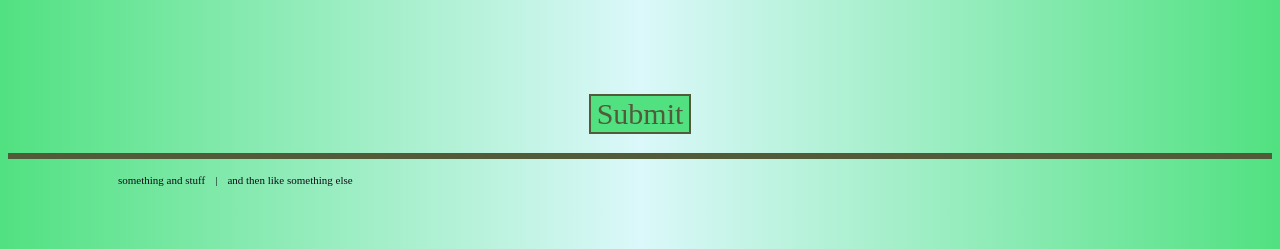
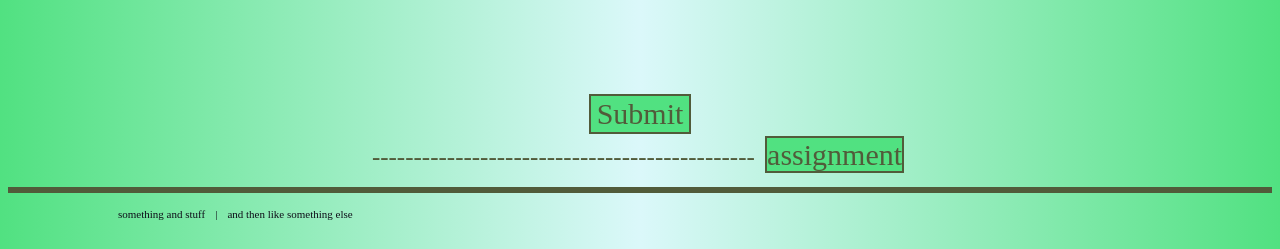
Before and after one commit to MannOfPootis/School-project, a PHP site: page /school-project/Prof/ProfUI.php in a window 1280 px wide. Shown: the part 551-800 px from the top of the page. Run offline with PHP 8.4, Linux system fonts and the light colour scheme; a user stored in the database is signed in; data comes from the database, SQL or seed files in the repository; data that the repository does not hold is empty.

Commit message:
aaaaaaaaaaaaaaaaaaaaa

```diff
--- a/Admin/AdminUI.php
+++ b/Admin/AdminUI.php
@@ -3,6 +3,11 @@
    <?php include '../Header.php'; ?>
    <link href='../theme_1.css' rel='stylesheet'>
 <div class="main_box">
+
+
+
+
+
 
 
         <?php
--- a/Prof/ProfUI.php
+++ b/Prof/ProfUI.php
@@ -76,6 +76,11 @@ echo"<td> <h1>".$classname ."</h1> </td>";
 ?>
 
 
+
+
+
+
+
 <?php
 
 include "MakeSchedule.php";
@@ -113,5 +118,6 @@ include "MakeSchedule.php";
         }
     }*/
 ?>-->
-
+<br>----------------------------------------------
+<a class="preety" href='http://localhost/School-project/Prof/ProfUI.php'>assignment</a>
 <?php include '../footer.php' ?>
--- a/theme_1.css
+++ b/theme_1.css
@@ -97,7 +97,18 @@ body {
    font-size: 10px;
 }
 
+.preety {
+   margin: 4px;
+   background-color:#51E181;
+   font-size: 30px;
+   border-style: solid;
+   border-width: 2px;
+   border-color: #515B3A;
 
+   color:#515B3A;
+   font-family:"MP";
+   cursor: pointer;
+}
 
 input {
          margin: 4px;
```
